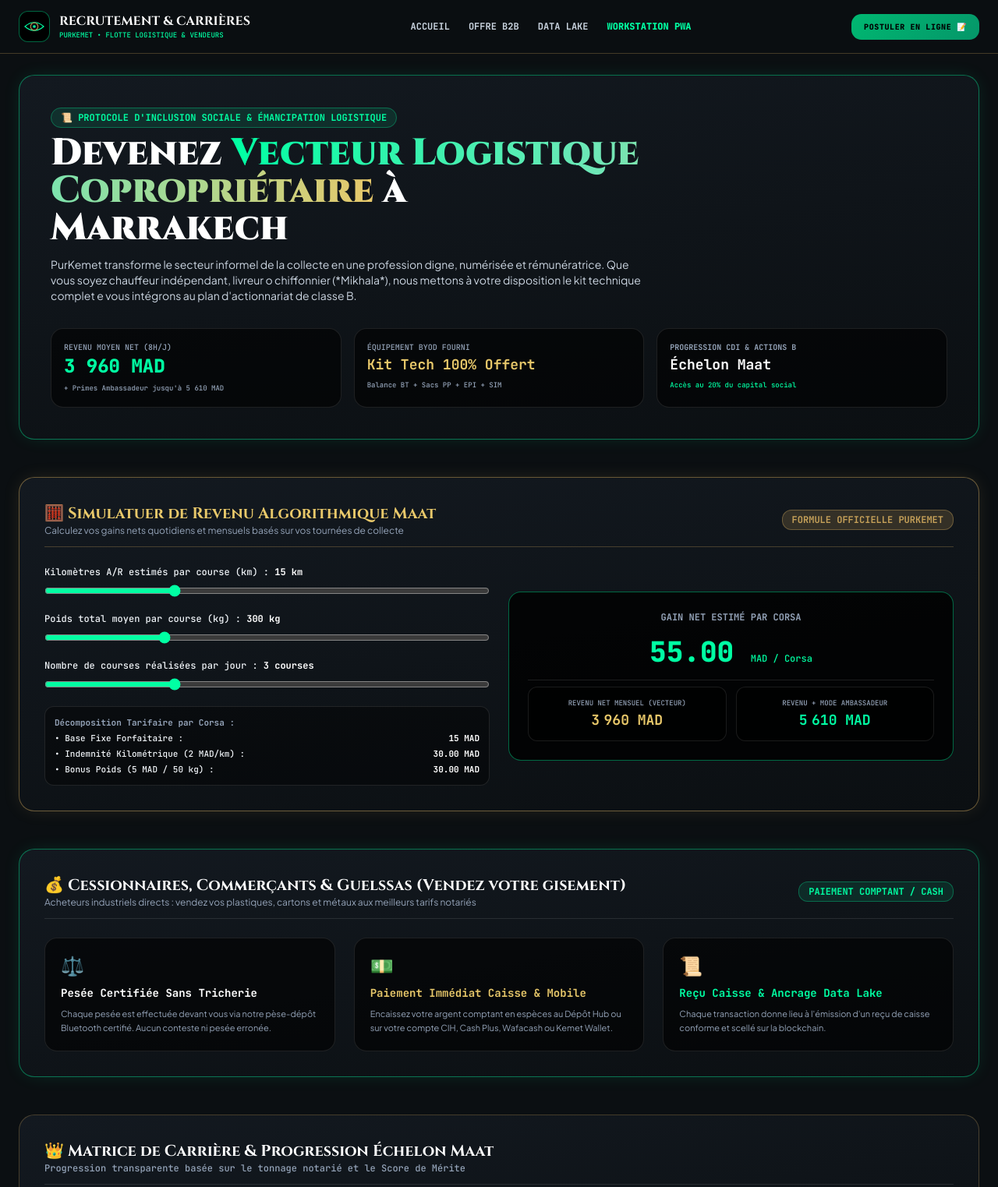
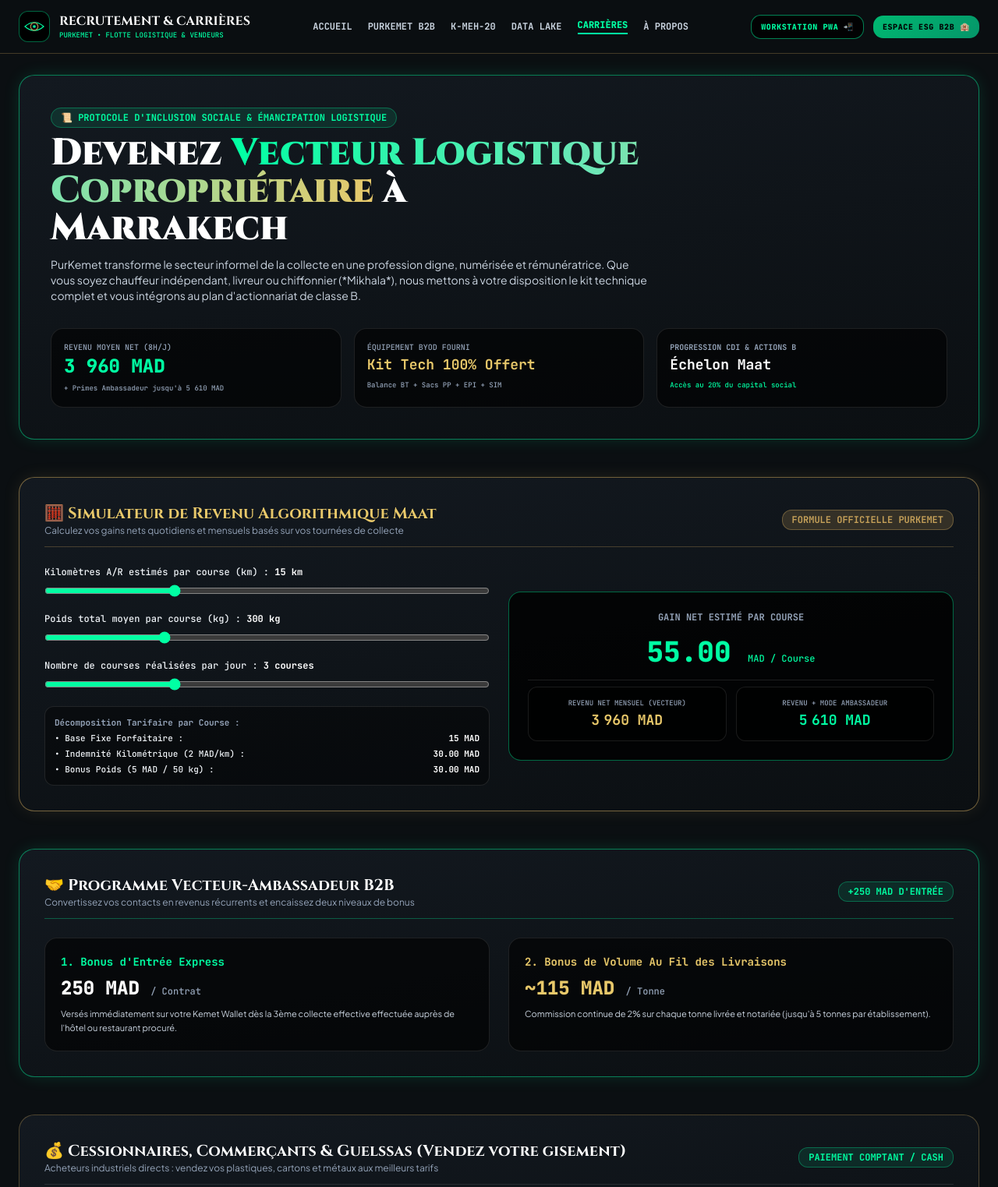
Before and after one commit to Industrialillusion/industrial-illusion-platform, a plain HTML site: page carrieres.html in a window 1280 px wide. Shown: the top 1523 px of the page at 78% size. Drawn offline with nearby package versions, Linux system fonts and the light colour scheme.

Commit message:
Update carrieres.html

```diff
--- a/carrieres.html
+++ b/carrieres.html
@@ -12,7 +12,7 @@
     <link rel="preconnect" href="https://fonts.gstatic.com" crossorigin>
     <link href="https://fonts.googleapis.com/css2?family=Cinzel:wght@700;900&family=JetBrains+Mono:wght@500;700;800&family=Plus+Jakarta+Sans:wght@400;600;700;800&display=swap" rel="stylesheet">
 
-    <script src="https://cdn.tailwindcss.com/3.4.17"></script>
+    <script src="https://cdn.tailwindcss.com"></script>
     <script defer src="https://cdn.jsdelivr.net/npm/@supabase/supabase-js@2.45.4/dist/umd/supabase.js"></script>
 
     <script>
@@ -38,26 +38,62 @@
         }
     </script>
     <style>
-        body { background-color: #0B0F12; color: #F1F5F9; }
-        .glass-card { background: linear-gradient(170deg, #131920, #0B0F12); border: 1px solid rgba(197, 160, 89, 0.3); border-radius: 1.25rem; }
-        .glass-card.g { border-color: rgba(0, 255, 163, 0.4); box-shadow: 0 0 25px -5px rgba(0, 255, 163, 0.15); }
-        .glass-card.au { border-color: rgba(197, 160, 89, 0.5); box-shadow: 0 0 25px -5px rgba(197, 160, 89, 0.2); }
-        .inp { width: 100%; background: rgba(0,0,0,.6); border: 1px solid rgba(255,255,255,.14); border-radius: .75rem; padding: .75rem; font-size: .8rem; color: #fff; outline: none; }
-        .inp:focus { border-color: #00FFA3; }
-        .btn { padding: .85rem; border-radius: .8rem; font: 800 .72rem 'JetBrains Mono', monospace; letter-spacing: .06em; text-transform: uppercase; transition: all .2s; }
-        .btn-g { background: linear-gradient(135deg, #00B871, #059669); color: #000; }
+        /* STILI CSS NATIVI DI GARANZIA ANTI-SCHERMATA NERA */
+        body {
+            background-color: #0B0F12 !important;
+            color: #F1F5F9 !important;
+            font-family: 'Plus Jakarta Sans', sans-serif;
+            margin: 0;
+            padding: 0;
+            min-height: 100vh;
+        }
+        .glass-card {
+            background: linear-gradient(170deg, #131920, #0B0F12) !important;
+            border: 1px solid rgba(197, 160, 89, 0.35) !important;
+            border-radius: 1.25rem !important;
+        }
+        .glass-card.g {
+            border-color: rgba(0, 255, 163, 0.45) !important;
+            box-shadow: 0 0 25px -5px rgba(0, 255, 163, 0.2) !important;
+        }
+        .glass-card.au {
+            border-color: rgba(197, 160, 89, 0.55) !important;
+            box-shadow: 0 0 25px -5px rgba(197, 160, 89, 0.2) !important;
+        }
+        .inp {
+            width: 100%;
+            background: rgba(0,0,0,.6) !important;
+            border: 1px solid rgba(255,255,255,.14) !important;
+            border-radius: .75rem !important;
+            padding: .75rem !important;
+            font-size: .8rem !important;
+            color: #fff !important;
+            outline: none;
+        }
+        .inp:focus { border-color: #00FFA3 !important; }
+        .btn {
+            padding: .85rem;
+            border-radius: .8rem;
+            font: 800 .72rem 'JetBrains Mono', monospace;
+            letter-spacing: .06em;
+            text-transform: uppercase;
+            transition: all .2s;
+            display: inline-block;
+            text-align: center;
+        }
+        .btn-g { background: linear-gradient(135deg, #00B871, #059669) !important; color: #000 !important; }
         .btn-g:hover { filter: brightness(1.1); }
-        .btn-au { background: linear-gradient(135deg, #E8C86A, #C5A059); color: #1a1405; }
-        .btn-o { background: rgba(0,0,0,.8); border: 1px solid rgba(0,255,163,.5); color: #00FFA3; }
+        .btn-au { background: linear-gradient(135deg, #E8C86A, #C5A059) !important; color: #1a1405 !important; }
+        .btn-o { background: rgba(0,0,0,.8) !important; border: 1px solid rgba(0,255,163,.5) !important; color: #00FFA3 !important; }
     </style>
 </head>
-<body class="min-h-screen flex flex-col justify-between">
+<body class="min-h-screen flex flex-col justify-between overflow-x-hidden">
 
-    <!-- HEADER INSTITUTIONNEL -->
+    <!-- HEADER INSTITUTIONNEL UNIFIÉ -->
     <header class="border-b border-kemetGold/30 bg-cyberDark/95 backdrop-blur fixed top-0 w-full z-50">
         <div class="max-w-7xl mx-auto px-4 sm:px-6 py-3.5 flex items-center justify-between">
-            <a href="index.html" class="flex items-center space-x-3">
-                <div class="w-10 h-10 bg-black rounded-xl p-1 border border-cyberGreen/40 flex items-center justify-center">
+            <a href="index.html" class="flex items-center space-x-3 group">
+                <div class="w-10 h-10 bg-black rounded-xl p-1 border border-cyberGreen/40 flex items-center justify-center group-hover:border-cyberGreen transition-all">
                     <svg class="w-8 h-8 text-cyberGreen" viewBox="0 0 100 100" fill="none"><path d="M10 50Q50 15 90 50Q50 85 10 50Z" stroke="#00FFA3" stroke-width="4"/><circle cx="50" cy="50" r="16" stroke="#C5A059" stroke-width="3.5" fill="#0A0D10"/><circle cx="50" cy="50" r="6" fill="#00FFA3"/></svg>
                 </div>
                 <div>
@@ -66,16 +102,20 @@
                 </div>
             </a>
 
-            <nav class="hidden md:flex items-center space-x-6 text-xs font-mono font-bold uppercase text-slate-300">
-                <a href="index.html" class="hover:text-cyberGreen">Accueil</a>
-                <a href="purkemet.html" class="hover:text-cyberGreen">Offre B2B</a>
-                <a href="datalake.html" class="hover:text-cyberGreen">Data Lake</a>
-                <a href="pwa.html" class="hover:text-cyberGreen text-cyberGreen font-extrabold">Workstation PWA</a>
+            <!-- NAVIGATION GLOBALE PARFAITEMENT UNIFIÉE -->
+            <nav class="hidden md:flex items-center space-x-5 text-xs font-mono font-bold uppercase text-slate-300">
+                <a href="index.html" class="hover:text-cyberGreen transition-colors">Accueil</a>
+                <a href="purkemet.html" class="hover:text-cyberGreen transition-colors">PurKemet B2B</a>
+                <a href="kmeh20.html" class="hover:text-cyberGreen transition-colors">K-MEH-20</a>
+                <a href="datalake.html" class="hover:text-cyberGreen transition-colors">Data Lake</a>
+                <a href="carrieres.html" class="text-cyberGreen font-black border-b-2 border-cyberGreen pb-0.5">Carrières</a>
+                <a href="apropos.html" class="hover:text-cyberGreen transition-colors">À Propos</a>
             </nav>
 
-            <a href="#candidature-form" class="btn btn-g !py-2.5 px-4 text-[10px]">
-                Postuler En Ligne 📝
-            </a>
+            <div class="flex items-center space-x-3">
+                <a href="pwa.html" class="btn btn-o !py-2 !px-3 text-[10px] hidden sm:inline-block">Workstation PWA 📲</a>
+                <a href="dashboard.html" class="btn btn-g !py-2 !px-3 text-[10px]">Espace ESG B2B 🏨</a>
+            </div>
         </div>
     </header>
 
@@ -92,7 +132,7 @@
                     Devenez <span class="text-transparent bg-clip-text bg-gradient-to-r from-cyberGreen via-emerald-300 to-kemetGoldBright">Vecteur Logistique Copropriétaire</span> à Marrakech
                 </h2>
                 <p class="text-xs sm:text-sm text-slate-300 font-sans leading-relaxed">
-                    PurKemet transforme le secteur informel de la collecte en une profession digne, numérisée et rémunératrice. Que vous soyez chauffeur indépendant, livreur o chiffonnier (*Mikhala*), nous mettons à votre disposition le kit technique complet e vous intégrons au plan d'actionnariat de classe B.
+                    PurKemet transforme le secteur informel de la collecte en une profession digne, numérisée et rémunératrice. Que vous soyez chauffeur indépendant, livreur ou chiffonnier (*Mikhala*), nous mettons à votre disposition le kit technique complet et vous intégrons au plan d'actionnariat de classe B.
                 </p>
             </div>
 
@@ -115,11 +155,11 @@
             </div>
         </section>
 
-        <!-- CALCULATEUR INTERACTIF DE GUADAGNO VETTORE -->
+        <!-- CALCULATEUR INTERACTIF DE GAIN VECTEUR -->
         <section class="glass-card au p-6 sm:p-8 space-y-6 font-mono">
             <div class="border-b border-kemetGold/30 pb-3 flex justify-between items-center">
                 <div>
-                    <h3 class="font-kemetTitle text-xl font-bold text-kemetGoldBright">🧮 Simulatuer de Revenu Algorithmique Maat</h3>
+                    <h3 class="font-kemetTitle text-xl font-bold text-kemetGoldBright">🧮 Simulateur de Revenu Algorithmique Maat</h3>
                     <p class="text-xs text-slate-400 font-sans">Calculez vos gains nets quotidiens et mensuels basés sur vos tournées de collecte</p>
                 </div>
                 <span class="px-3 py-1 bg-kemetGold/20 text-kemetGold text-xs rounded-xl font-bold border border-kemetGold/40">
@@ -145,7 +185,7 @@
                     </div>
 
                     <div class="p-3 bg-black/40 rounded-xl border border-white/10 space-y-1 text-[11px]">
-                        <span class="text-slate-400 font-bold block">Décomposition Tarifaire par Corsa :</span>
+                        <span class="text-slate-400 font-bold block">Décomposition Tarifaire par Course :</span>
                         <div class="flex justify-between"><span>• Base Fixe Forfaitaire :</span><span class="text-white font-bold">15 MAD</span></div>
                         <div class="flex justify-between"><span>• Indemnité Kilométrique (2 MAD/km) :</span><span id="sim-breakdown-km" class="text-white font-bold">30 MAD</span></div>
                         <div class="flex justify-between"><span>• Bonus Poids (5 MAD / 50 kg) :</span><span id="sim-breakdown-kg" class="text-white font-bold">30 MAD</span></div>
@@ -153,8 +193,8 @@
                 </div>
 
                 <div class="lg:col-span-6 bg-black/80 p-6 rounded-2xl border border-cyberGreen/40 text-center space-y-4">
-                    <span class="text-xs text-slate-400 uppercase font-bold block">Gain Net Estimé par Corsa</span>
-                    <div id="sim-net-course" class="text-4xl font-black text-cyberGreen">55.00 <span class="text-xs font-normal">MAD / Corsa</span></div>
+                    <span class="text-xs text-slate-400 uppercase font-bold block">Gain Net Estimé par Course</span>
+                    <div id="sim-net-course" class="text-4xl font-black text-cyberGreen">55.00 <span class="text-xs font-normal">MAD / Course</span></div>
 
                     <div class="grid grid-cols-2 gap-3 pt-2 border-t border-white/10 text-xs">
                         <div class="p-3 bg-black/60 rounded-xl border border-white/10">
@@ -170,19 +210,50 @@
             </div>
         </section>
 
-        <!-- DEUXIÈME SECTION: POUR CEUX QUI VEULENT VENDRE LE MATERIAL (GUELSSAS & CESSIONNAIRES) -->
-        <section class="glass-card g p-6 sm:p-8 space-y-6">
-            <div class="border-b border-white/10 pb-3 flex justify-between items-center font-mono">
+        <!-- SECTION SIMPLIFIÉE COMMISSIONS VECTEUR-AMBASSADEUR -->
+        <section class="glass-card g p-6 sm:p-8 space-y-6 font-mono text-xs">
+            <div class="border-b border-cyberGreen/30 pb-3 flex justify-between items-center">
+                <div>
+                    <h3 class="font-kemetTitle text-xl font-bold text-white">🤝 Programme Vecteur-Ambassadeur B2B</h3>
+                    <p class="text-xs text-slate-400 font-sans">Convertissez vos contacts en revenus récurrents et encaissez deux niveaux de bonus</p>
+                </div>
+                <span class="px-3 py-1 bg-cyberGreen/10 text-cyberGreen text-xs rounded-xl font-bold border border-cyberGreen/30">
+                    +250 MAD D'ENTRÉE
+                </span>
+            </div>
+
+            <div class="grid md:grid-cols-2 gap-6">
+                <div class="p-5 bg-black/60 rounded-2xl border border-white/10 space-y-2">
+                    <span class="text-cyberGreen font-bold text-sm block">1. Bonus d'Entrée Express</span>
+                    <div class="text-2xl font-black text-white">250 MAD <span class="text-xs font-normal text-slate-400">/ Contrat</span></div>
+                    <p class="text-slate-300 text-[11px] font-sans leading-relaxed">
+                        Versés immédiatement sur votre Kemet Wallet dès la 3ème collecte effective effectuée auprès de l'hôtel ou restaurant procuré.
+                    </p>
+                </div>
+
+                <div class="p-5 bg-black/60 rounded-2xl border border-white/10 space-y-2">
+                    <span class="text-kemetGoldBright font-bold text-sm block">2. Bonus de Volume Au Fil des Livraisons</span>
+                    <div class="text-2xl font-black text-kemetGoldBright">~115 MAD <span class="text-xs font-normal text-slate-400">/ Tonne</span></div>
+                    <p class="text-slate-300 text-[11px] font-sans leading-relaxed">
+                        Commission continue de 2% sur chaque tonne livrée et notariée (jusqu'à 5 tonnes par établissement).
+                    </p>
+                </div>
+            </div>
+        </section>
+
+        <!-- SECTION GUELSSAS ET VENDERUS DE GISEMANT -->
+        <section class="glass-card p-6 sm:p-8 space-y-6 font-mono text-xs">
+            <div class="border-b border-white/10 pb-3 flex justify-between items-center">
                 <div>
                     <h3 class="font-kemetTitle text-xl font-bold text-white">💰 Cessionnaires, Commerçants &amp; Guelssas (Vendez votre gisement)</h3>
-                    <p class="text-xs text-slate-400 font-sans">Acheteurs industriels directs : vendez vos plastiques, cartons et métaux aux meilleurs tarifs notariés</p>
+                    <p class="text-xs text-slate-400 font-sans">Acheteurs industriels directs : vendez vos plastiques, cartons et métaux aux meilleurs tarifs</p>
                 </div>
                 <span class="px-3 py-1 bg-cyberGreen/10 border border-cyberGreen/30 text-cyberGreen text-xs rounded-xl font-bold">
                     PAIEMENT COMPTANT / CASH
                 </span>
             </div>
 
-            <div class="grid md:grid-cols-3 gap-6 font-mono text-xs">
+            <div class="grid md:grid-cols-3 gap-6">
                 <div class="p-5 bg-black/60 rounded-2xl border border-white/10 space-y-2">
                     <div class="text-2xl">⚖️</div>
                     <h4 class="font-bold text-white text-sm">Pesée Certifiée Sans Tricherie</h4>
@@ -195,7 +266,7 @@
                     <div class="text-2xl">💵</div>
                     <h4 class="font-bold text-kemetGoldBright text-sm">Paiement Immédiat Caisse &amp; Mobile</h4>
                     <p class="text-slate-400 text-[11px] font-sans leading-relaxed">
-                        Encaissez votre argent comptant en espèces au Dépôt Hub ou sur votre compte CIH, Cash Plus, Wafacash ou Kemet Wallet.
+                        Encaissez votre argent comptant en espèces au Dépôt Hub ou via CIH, Cash Plus, Wafacash ou Kemet Wallet.
                     </p>
                 </div>
 
@@ -210,15 +281,15 @@
         </section>
 
         <!-- MATRICE DE CARRIÈRE ÉCHELON MAAT -->
-        <section class="glass-card p-6 sm:p-8 space-y-6">
-            <div class="border-b border-white/10 pb-3 font-mono">
+        <section class="glass-card p-6 sm:p-8 space-y-6 font-mono text-xs">
+            <div class="border-b border-white/10 pb-3">
                 <h3 class="font-kemetTitle text-xl font-bold text-white">👑 Matrice de Carrière &amp; Progression Échelon Maat</h3>
                 <p class="text-xs text-slate-400">Progression transparente basée sur le tonnage notarié et le Score de Mérite</p>
             </div>
 
-            <div class="grid sm:grid-cols-2 lg:grid-cols-4 gap-4 font-mono text-xs">
+            <div class="grid sm:grid-cols-2 lg:grid-cols-4 gap-4">
                 <div class="p-4 bg-black/60 rounded-2xl border border-amber-700/50 space-y-2">
-                    <span class="text-amber-600 font-bold block text-sm">🥉 Grade Bronze</span>
+                    <span class="text-amber-500 font-bold block text-sm">🥉 Grade Bronze</span>
                     <span class="text-[10px] text-slate-400 block">0 à 5 Tonnes Traitées</span>
                     <ul class="space-y-1 text-[11px] text-slate-300 pt-2 border-t border-white/10">
                         <li>• Formation initiale offerte</li>
@@ -259,7 +330,7 @@
             </div>
         </section>
 
-        <!-- FORMULAIRE DE CANDIDATURE ET REGISTRATION EN LIGNE (SUPABASE REALTIME) -->
+        <!-- FORMULAIRE DE CANDIDATURE EN LIGNE -->
         <section id="candidature-form" class="glass-card g p-6 sm:p-10 space-y-6 font-mono text-xs">
             <div class="border-b border-cyberGreen/30 pb-3">
                 <span class="lbl">Formulaire d'Inscription &amp; Onboarding Direct</span>
@@ -296,7 +367,7 @@
 
                 <div class="grid sm:grid-cols-3 gap-4">
                     <div>
-                        <label class="lbl">Type de Véhicule Denu *</label>
+                        <label class="lbl">Type de Véhicule Détenu *</label>
                         <select id="cand_vehicle" class="inp mt-1">
                             <option value="TRIPORTEUR">Triporteur Motorisé (150-300 kg)</option>
                             <option value="FOURGONNETTE">Fourgonnette (Fiat Doblò / Partner 300-600 kg)</option>
@@ -340,16 +411,16 @@
 
     </main>
 
-    <!-- FOOTER INSTITUTIONNEL -->
+    <!-- FOOTER INSTITUTIONNEL UNIFIÉ -->
     <footer class="border-t border-white/10 py-6 bg-cyberDark text-center font-mono text-xs text-slate-500">
         © 2026 Industrial Illusion SARL — PurKemet Carrières. Tous droits réservés.
     </footer>
 
-    <!-- LOGIQUE JAVASCRIPT ET CALCULATEUR DE GUADAGNI -->
+    <!-- LOGIQUE JAVASCRIPT ET CALCULATEUR DE GAINS -->
     <script>
         (function() {
             'use strict';
-            var $ = function(id) { return document.getElementById(id); };
+            function $(id) { return document.getElementById(id); }
 
             const SUPABASE_URL = "https://sqlgsaxdqcgwfxjrkpuc.supabase.co";
             const SUPABASE_ANON_KEY = "sb_publishable_von1008wEcuKM8Zpm1l9Lw_zuWU4aVg";
@@ -363,13 +434,14 @@
 
             // CALCULATEUR DE SALAIRE INTERACTIF
             window.calculateSalarySimulation = function() {
-                var km = parseFloat($('sim_km').value);
-                var kg = parseFloat($('sim_kg').value);
-                var courses = parseFloat($('sim_courses').value);
+                try {
+                    var km = parseFloat($('sim_km').value) || 15;
+                    var kg = parseFloat($('sim_kg').value) || 300;
+                    var courses = parseFloat($('sim_courses').value) || 3;
 
-                $('sim-km-val').innerText = km + " km";
-                $('sim-kg-val').innerText = kg + " kg";
-                $('sim-courses-val').innerText = courses + " courses";
+                    if ($('sim-km-val')) $('sim-km-val').innerText = km + " km";
+                    if ($('sim-kg-val')) $('sim-kg-val').innerText = kg + " kg";
+                    if ($('sim-courses-val')) $('sim-courses-val').innerText = courses + " courses";
 
                     var kmBonus = km * 2;
                     var kgBonus = Math.floor(kg / 50) * 5;
@@ -382,9 +454,10 @@
 
                     if ($('sim-breakdown-km')) $('sim-breakdown-km').innerText = kmBonus.toFixed(2) + " MAD";
                     if ($('sim-breakdown-kg')) $('sim-breakdown-kg').innerText = kgBonus.toFixed(2) + " MAD";
-                if ($('sim-net-course')) $('sim-net-course').innerHTML = netCourse.toFixed(2) + ' <span class="text-xs font-normal">MAD / Corsa</span>';
+                    if ($('sim-net-course')) $('sim-net-course').innerHTML = netCourse.toFixed(2) + ' <span class="text-xs font-normal">MAD / Course</span>';
                     if ($('sim-net-monthly')) $('sim-net-monthly').innerText = monthlyNet.toLocaleString('fr-FR') + " MAD";
                     if ($('sim-net-ambassador')) $('sim-net-ambassador').innerText = monthlyAmbassador.toLocaleString('fr-FR') + " MAD";
+                } catch(e) {}
             };
 
             // SOUMISSION CANDIDATURE DIRECTE A SUPABASE
@@ -418,7 +491,7 @@
                 }
             };
 
-            window.addEventListener('DOMContentLoaded', function() {
+            document.addEventListener('DOMContentLoaded', function() {
                 window.calculateSalarySimulation();
             });
         })();
```
Lines whose indentation alone changed are shown as unchanged.
